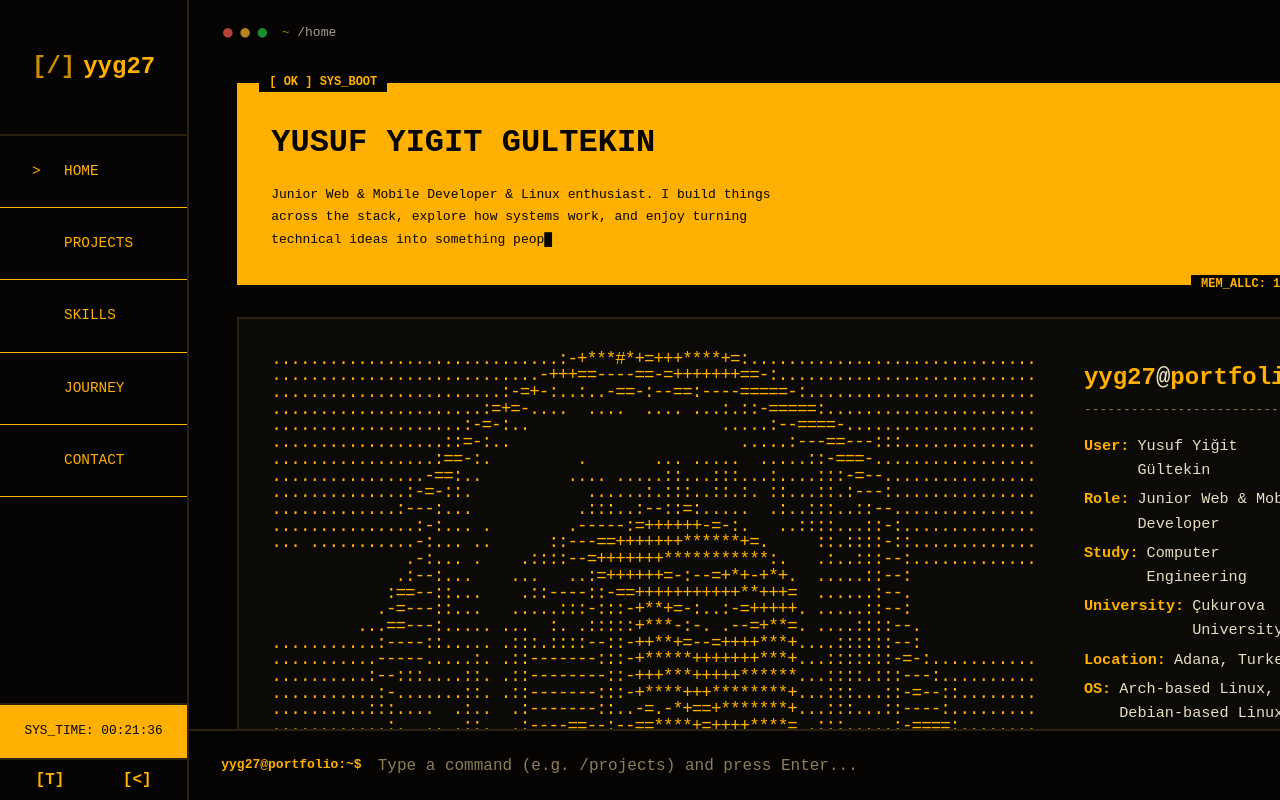
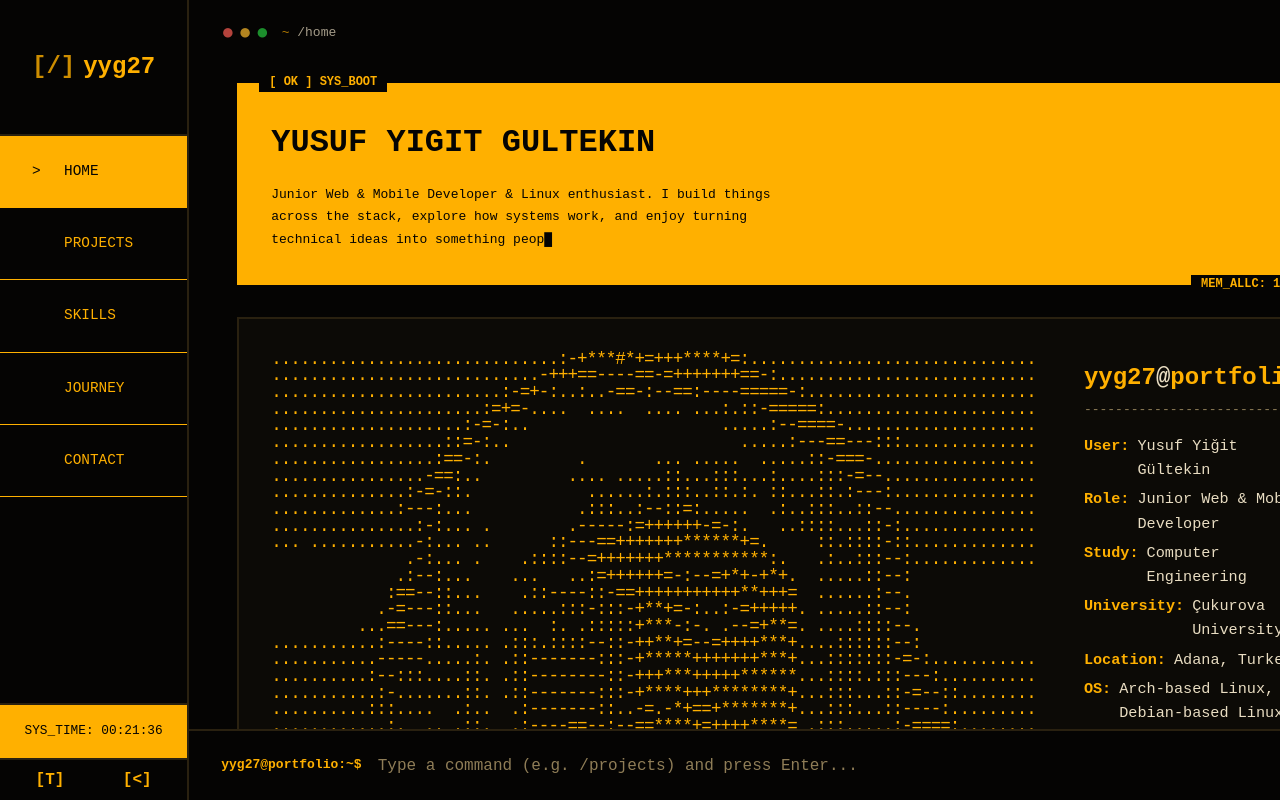
Before and after one commit to yyg27/tui-portfolio, a React (Vite) app: page / in a window 1280 px wide. Built offline with nearby package versions, Linux system fonts and the light colour scheme.

Commit message:
style: fix skills inverted theme and highlight active nav item

```diff
--- a/src/components/Navigation/Navigation.module.css
+++ b/src/components/Navigation/Navigation.module.css
@@ -25,7 +25,8 @@
     justify-content: center;
 }
 
-.navigationList a:hover {
+.navigationList a:hover,
+.navigationList a.active {
     background-color: var(--accent);
     color: var(--background);
 }
--- a/src/components/Navigation/Navigation.tsx
+++ b/src/components/Navigation/Navigation.tsx
@@ -9,7 +9,11 @@ export default function Navigation({ isCollapsed = false }: { isCollapsed?: bool
             <ul className={`${styles.navigationList} ${isCollapsed ? styles.collapsed : ''}`}>
                 {navigationItems.map((item) => (
                     <li key={item.href}>
-                        <a href={item.href} title={item.label}>
+                        <a
+                            href={item.href}
+                            title={item.label}
+                            className={item.href === activePage ? styles.active : ''}
+                        >
                             {!isCollapsed && (
                                 <span className={styles.navArrow} style={{ width: '1rem', display: 'inline-block', fontFamily: 'monospace' }}>
                                     {item.href === activePage ? ">" : ""}
--- a/src/components/Skills/Skills.module.css
+++ b/src/components/Skills/Skills.module.css
@@ -1,7 +1,5 @@
 .skillsContainer {
-    /* The Inverted TUI Look */
-    background-color: var(--accent);
-    color: var(--background);
+    /* Normal TUI Look */
 
     min-height: 100%;
     padding: var(--space-xl);
@@ -14,7 +12,7 @@
     font-family: monospace;
     font-size: 2rem;
     font-weight: bold;
-    border-bottom: 4px solid var(--background);
+    border-bottom: 4px solid var(--accent);
     padding-bottom: var(--space-md);
     margin-bottom: var(--space-md);
 }
@@ -28,7 +26,9 @@
 }
 
 .group {
-    border: 2px solid var(--background);
+    background: var(--surface);
+    border: 2px solid var(--border);
+    border-radius: var(--radius-md);
     padding: var(--space-lg);
     display: flex;
     flex-direction: column;
@@ -45,7 +45,7 @@
     font-family: monospace;
     font-weight: bold;
     font-size: 1.2rem;
-    color: var(--background);
+    color: var(--accent);
     margin-bottom: var(--space-sm);
 }
 
@@ -56,22 +56,22 @@
 }
 
 .skillRow {
-    border: 1px dashed var(--background);
+    border: 1px dashed var(--accent);
     padding: var(--space-sm) var(--space-md);
     background-color: transparent;
-    color: var(--background);
+    color: var(--accent);
     cursor: default;
     transition: all 0.1s;
 }
 
 .skillRow:hover {
-    background-color: var(--background);
-    color: var(--accent);
-    border: 1px solid var(--background);
+    background-color: var(--accent);
+    color: var(--background);
+    border: 1px solid var(--accent);
 }
 
 .skillRow:hover .skillHeader {
-    color: var(--accent);
+    color: var(--background);
 }
 
 .skillHeader {
@@ -80,5 +80,5 @@
     font-family: monospace;
     font-weight: bold;
     font-size: 1.1rem;
-    color: var(--background);
+    color: var(--accent);
 }
--- a/src/data/system.data.ts
+++ b/src/data/system.data.ts
@@ -1,4 +1,4 @@
-export const heroStatus = "OPEN TO INTERNSHIPS";
+// export const heroStatus = "OPEN TO INTERNSHIPS";
 
 export const systemInfo = [
     {
```
